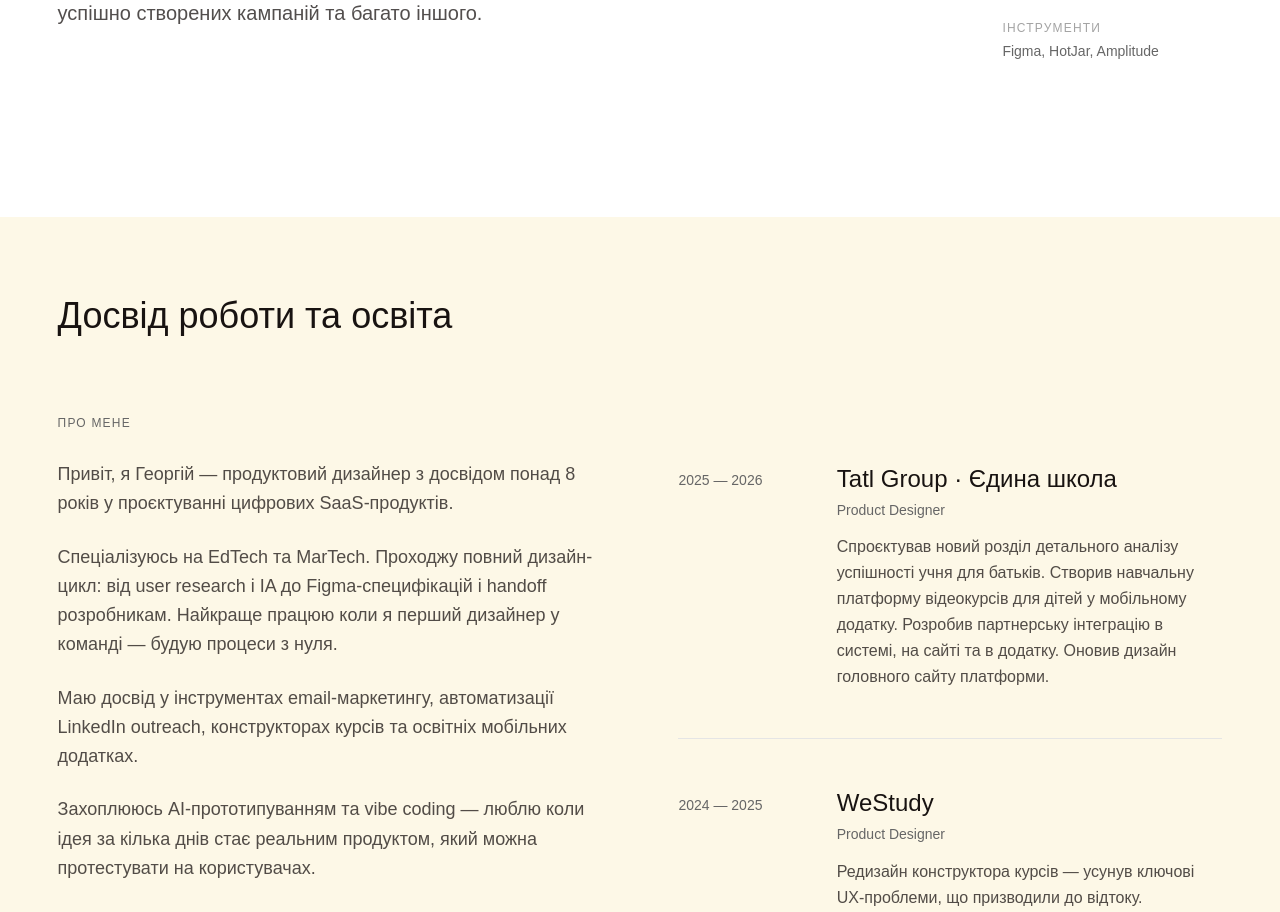
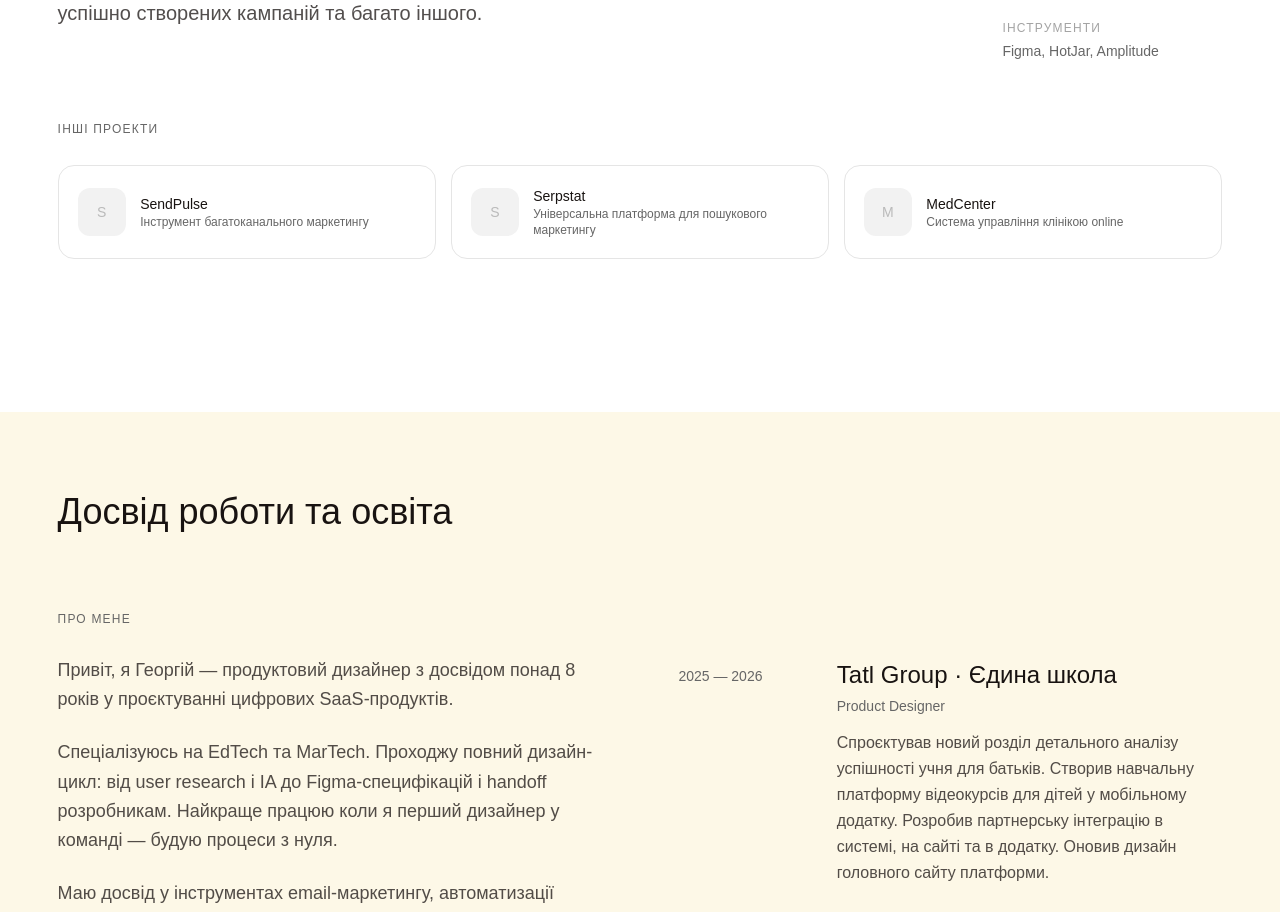
Before and after one commit to telpisgeo/portfolio, a Next.js app: page /uk in a window 1280 px wide. Shown: the part 7042-7954 px from the top of the page. Built offline with nearby package versions, Linux system fonts and the light colour scheme; a web font is replaced by a local one.

Commit message:
Add separate OG images for UA/EN, add OtherProjects section with sidebar animation

```diff
--- a/src/app/[locale]/page.tsx
+++ b/src/app/[locale]/page.tsx
@@ -6,6 +6,7 @@ import { translations, type Locale } from "@/lib/translations";
 import Navbar from "@/components/Navbar";
 import Hero from "@/components/Hero";
 import Footer from "@/components/Footer";
+import OtherProjects from "@/components/OtherProjects";
 
 
 export function generateStaticParams() {
@@ -35,7 +36,7 @@ export async function generateMetadata({
         : "Experience launching complex products in EdTech and MarTech domains from idea to release.",
       locale: isUk ? "uk_UA" : "en_US",
       type: "website",
-      images: [{ url: "/og-image.png", width: 1200, height: 628 }],
+      images: [{ url: isUk ? "/og-image-ua.png" : "/og-image-en.png", width: 1200, height: 628 }],
     },
   };
 }
@@ -165,6 +166,8 @@ export default async function LocalePage({
             </div>
           ))}
         </div>
+
+        <OtherProjects locale={locale} />
 
       </main>
 
--- a/src/app/globals.css
+++ b/src/app/globals.css
@@ -243,6 +243,17 @@
   animation: arrow-bounce 1.8s ease-in-out infinite;
 }
 
+@keyframes slideIn {
+  from { transform: translateX(100%); }
+  to { transform: translateX(0); }
+}
+
+@keyframes fadeIn {
+  from { opacity: 0; }
+  to { opacity: 1; }
+}
+
+
 @layer base {
   * {
     @apply border-border outline-ring/50;
--- /dev/null
+++ b/src/components/OtherProjects.tsx
@@ -0,0 +1,111 @@
+"use client";
+
+import { useState } from "react";
+
+type Project = {
+  name: string;
+  description: string;
+  sidebarContent: string;
+};
+
+const projects: Project[] = [
+  {
+    name: "SendPulse",
+    description: "Інструмент багатоканального маркетингу",
+    sidebarContent:
+      "Опис буде тут — редизайн редактора email-кампаній, партнерська програма та інструменти для створення курсів.",
+  },
+  {
+    name: "Serpstat",
+    description: "Універсальна платформа для пошукового маркетингу",
+    sidebarContent:
+      "Опис буде тут — дизайн-система з нуля, інструменти аналізу ключових слів, аудиту сайту та моніторингу позицій.",
+  },
+  {
+    name: "MedCenter",
+    description: "Cистема управління клінікою online",
+    sidebarContent:
+      "Опис буде тут — система запису до лікарів, управління розкладом, медичні картки та аналітика.",
+  },
+];
+
+type Props = {
+  locale: string;
+};
+
+export default function OtherProjects({ locale }: Props) {
+  const [active, setActive] = useState<Project | null>(null);
+
+  return (
+    <>
+      <div className="max-w-[1440px] w-full mx-auto px-6 sm:px-12 mt-12">
+        <p className="text-xs font-medium uppercase tracking-widest text-muted-foreground mb-6">
+          {locale === "uk" ? "Інші проекти" : "Other projects"}
+        </p>
+        <div className="grid grid-cols-1 sm:grid-cols-3 gap-3">
+          {projects.map((project) => (
+            <button
+              key={project.name}
+              onClick={() => setActive(project)}
+              className="flex items-center gap-3 p-4 text-left border border-border rounded-2xl hover:bg-muted/50 transition-colors group"
+            >
+              <div className="w-10 h-10 shrink-0 rounded-xl bg-muted flex items-center justify-center">
+                <span className="text-muted-foreground/40 text-sm font-medium">
+                  {project.name.charAt(0)}
+                </span>
+              </div>
+              <div className="min-w-0">
+                <p className="text-sm font-medium text-foreground">{project.name}</p>
+                <p className="text-xs text-muted-foreground leading-snug">{project.description}</p>
+              </div>
+            </button>
+          ))}
+        </div>
+      </div>
+
+      {/* Sidebar overlay */}
+      {active && (
+        <>
+          <div
+            className="fixed inset-0 z-40 bg-black/20 backdrop-blur-sm animate-[fadeIn_0.8s_ease]"
+            onClick={() => setActive(null)}
+          />
+          <div className="fixed right-0 top-0 h-full w-full max-w-[480px] z-50 bg-background shadow-2xl flex flex-col animate-[slideIn_1.2s_cubic-bezier(0.22,1,0.36,1)]">
+            {/* Header */}
+            <div className="flex items-center justify-between px-8 py-6 border-b border-border">
+              <div className="flex items-center gap-3">
+                <div className="w-10 h-10 rounded-xl bg-muted flex items-center justify-center shrink-0">
+                  <span className="text-muted-foreground/40 text-sm font-medium">
+                    {active.name.charAt(0)}
+                  </span>
+                </div>
+                <div>
+                  <p className="text-base font-medium text-foreground">{active.name}</p>
+                  <p className="text-sm text-muted-foreground">{active.description}</p>
+                </div>
+              </div>
+              <button
+                onClick={() => setActive(null)}
+                className="w-8 h-8 flex items-center justify-center rounded-full hover:bg-muted transition-colors text-muted-foreground"
+              >
+                <svg width="16" height="16" viewBox="0 0 24 24" fill="none" stroke="currentColor" strokeWidth="1.5" strokeLinecap="round" strokeLinejoin="round">
+                  <path d="M18 6L6 18M6 6l12 12" />
+                </svg>
+              </button>
+            </div>
+
+            {/* Content */}
+            <div className="flex-1 overflow-y-auto px-8 py-8">
+              <div className="w-full h-48 rounded-[8px] bg-muted mb-6 flex items-center justify-center">
+                <span className="text-muted-foreground/30 text-sm">Скріншот буде тут</span>
+              </div>
+              <p className="text-base text-foreground/75 leading-relaxed">
+                {active.sidebarContent}
+              </p>
+            </div>
+          </div>
+        </>
+      )}
+    </>
+  );
+}
```
Also changed, not shown: public/og-image-en.png (added), public/og-image-ua.png (added).
